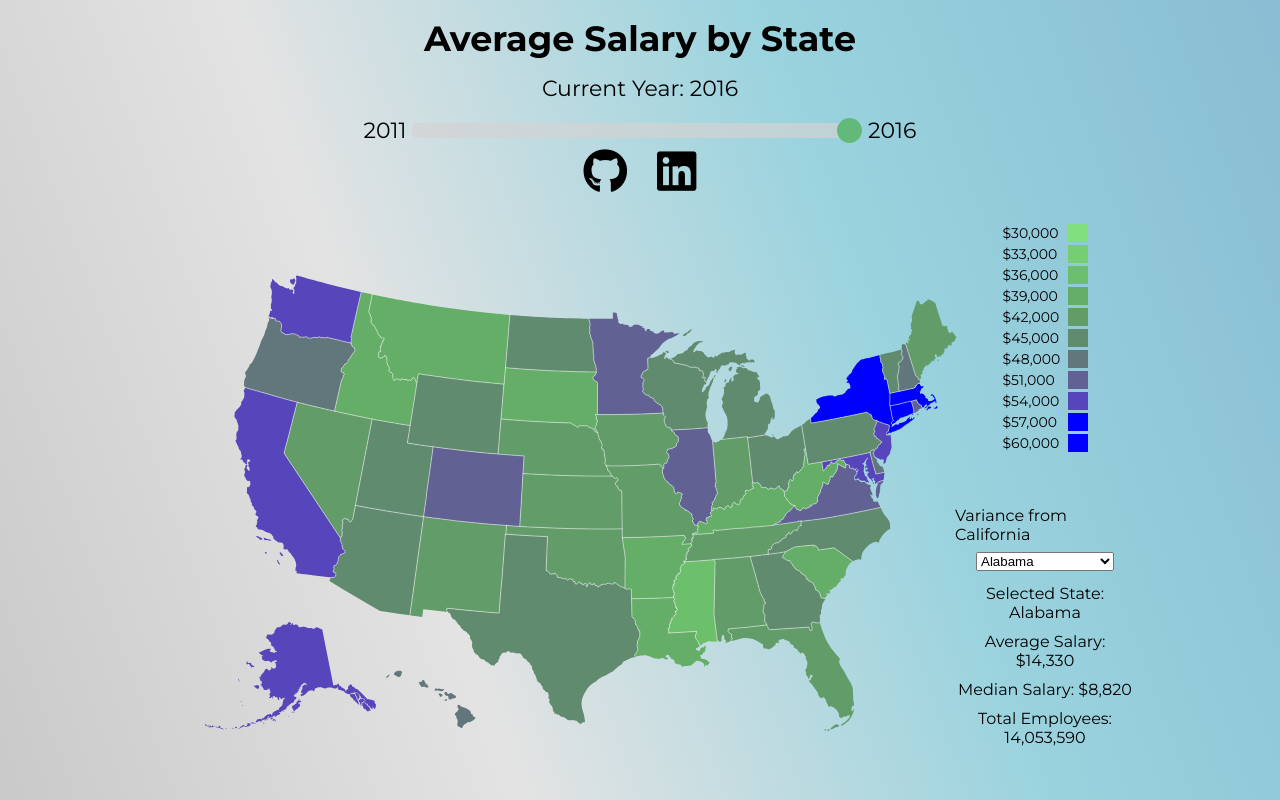
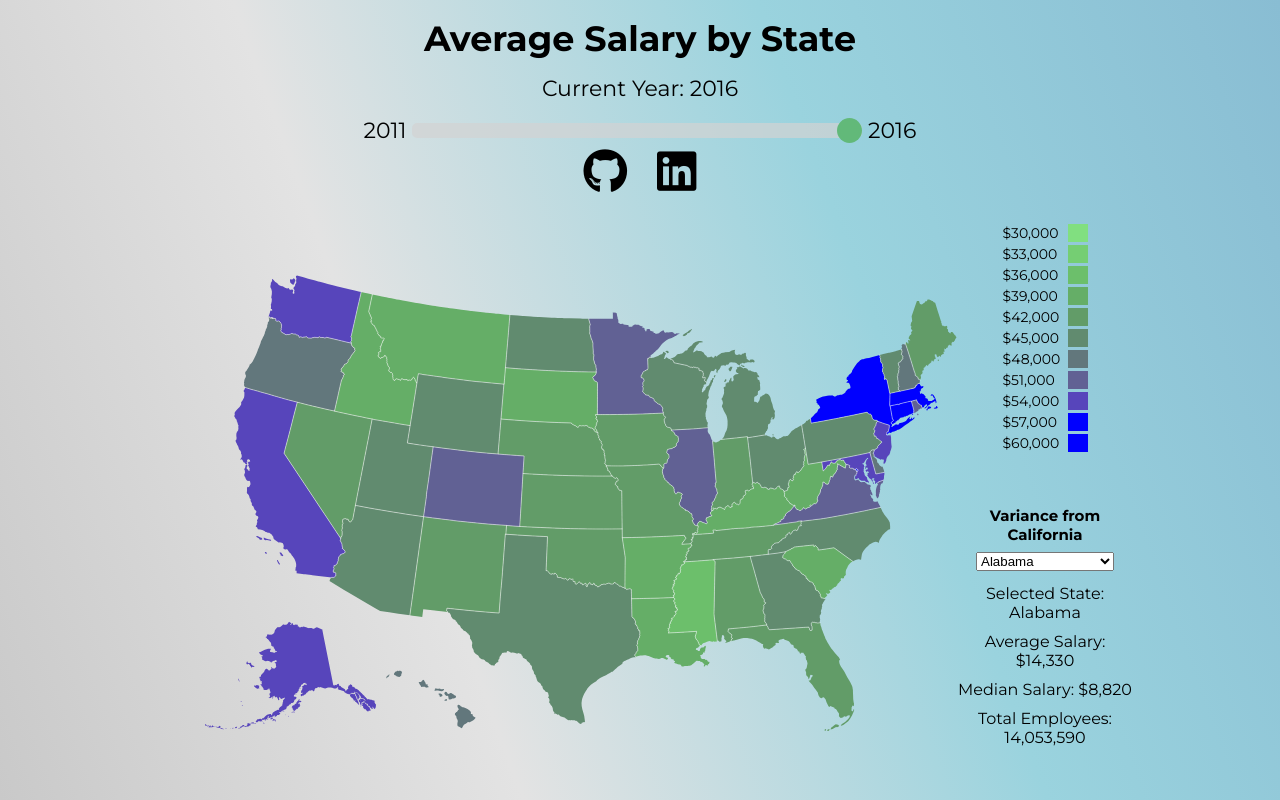
Before and after one commit to henrychen11/topodata, a PHP site: page / in a window 1280 px wide. Run offline with PHP 8.4, Linux system fonts and the light colour scheme; some libraries are stand-ins or nearby versions.

Commit message:
fixed css classs issue

```diff
--- a/css/main.css
+++ b/css/main.css
@@ -142,11 +142,12 @@
 }
 
 .stats-label {
-  font-size: 22px;
+  text-align: center;
+  font-size: 15px;
   font-weight: 600;
 }
 
-.stats-label, .state-label, .avg-salary, .med-salary, .tot-emp {
+.state-label, .avg-salary, .med-salary, .tot-emp {
   margin: 5px auto;
   text-align: center;
 }
```
Also changed, not shown: main/main.js (+2 -6 lines), lib/bundle.js, 1 other file.
